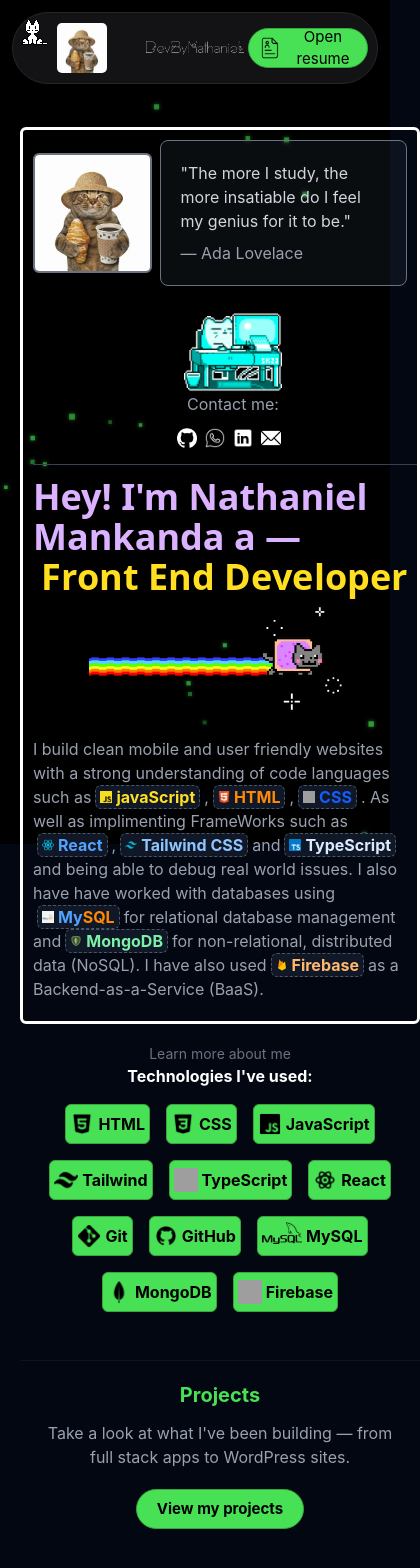
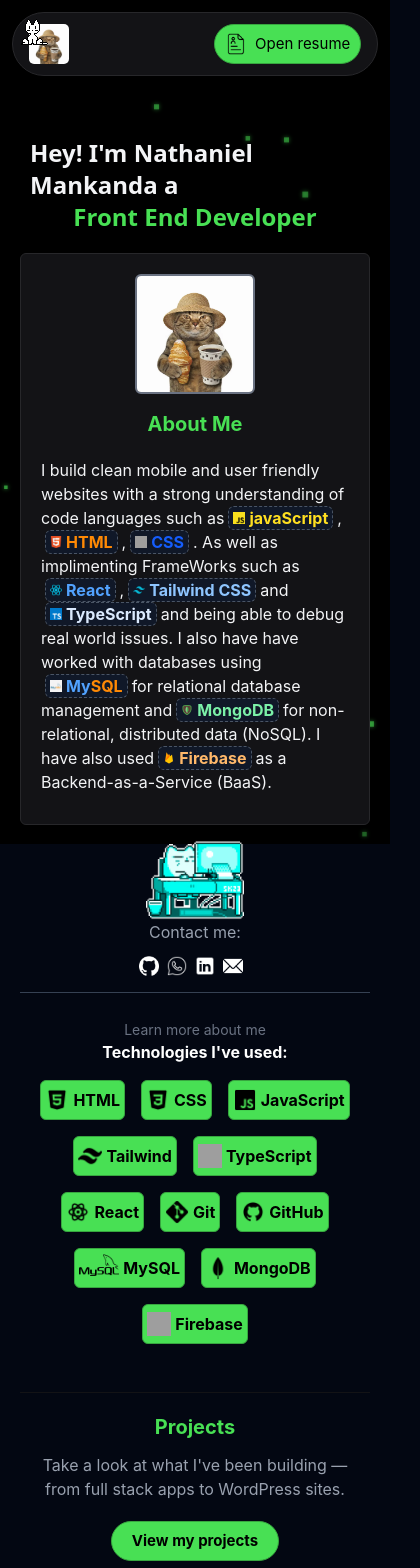
Before and after one commit to NathanielMannkanda/nathaniel-portfolio, a React (Vite) app: page / in a window 390 px wide. Shown: the top 1568 px of the page, 420 px wide, since content can reach past the window. Built offline with nearby package versions, Linux system fonts and the light colour scheme; grey boxes are pictures that could not be loaded; a web font is replaced by a local one.

Commit message:
Fixed mobile layout

```diff
--- a/src/Header.tsx
+++ b/src/Header.tsx
@@ -1,7 +1,7 @@
 import { useRef } from "react"
 
 const navBarClasses =
-  "fixed top-3 left-3 right-3 z-1000 grid h-18 grid-cols-3 items-center justify-items-center gap-4 rounded-full border border-[#27272a] bg-[#131316] px-5 py-2 backdrop-blur-[10px]"
+  "fixed top-3 left-3 right-3 z-1000 flex h-16 sm:h-18 items-center justify-between gap-4 rounded-full border border-[#27272a] bg-[#131316] px-4 sm:px-5 py-2 backdrop-blur-[10px]"
 
 const resumeButtonClasses =
   "relative flex h-10 w-fit min-w-30 cursor-pointer items-center rounded-4xl border border-[#37a63f] bg-[#48E054] p-2.5 text-[15px] text-black will-change-transform [transition:transform_0.15s_ease,box-shadow_0.2s_ease,background-color_0.15s_ease] hover:bg-[#3ebd48] hover:shadow-[0_10px_25px_rgba(0,0,0,0.35)] active:scale-[0.94]"
@@ -21,15 +21,19 @@
 
   return (
     <div className={navBarClasses}>
-      <div className="min-w-12.5">
-        <img className="h-12.5 w-12.5 flex-1 rounded-[5px]" src="/imgs/coffee-cat.png" alt="" />
+      <div className="min-w-12.5 shrink-0">
+        <img className="h-10 w-10 sm:h-12.5 sm:w-12.5 flex-1 rounded-[5px]" src="/imgs/coffee-cat.png" alt="" />
       </div>
 
-      <div>
-        <img className="invert" src="/banners/DevbyNathaniel.png" alt="Website Banner" />
+      <div className="hidden min-w-0 flex-1 justify-center sm:flex">
+        <img
+          className="h-8 w-auto max-w-full object-contain invert md:h-10"
+          src="/banners/DevbyNathaniel.png"
+          alt="Website Banner"
+        />
       </div>
 
-      <div>
+      <div className="shrink-0">
         <button className={resumeButtonClasses} onClick={openResume}>
           <img ref={iconRef} className="h-5.5 mr-2" src="/imgs/cv-icon.png" alt="" />
 
--- /dev/null
+++ b/src/components/AboutMe.tsx
@@ -0,0 +1,80 @@
+import type { ReactNode } from "react"
+
+const badgeClasses =
+  "ml-1 mr-1 inline-flex h-6 w-fit items-center rounded-md border border-dashed border-gray-600 bg-gray-900 p-1 font-bold"
+
+
+const TechBadge = ({
+  icon,
+  textColorClass,
+  children,
+}: {
+  icon: string
+  textColorClass: string
+  children: ReactNode
+}) => (
+  <span className={`${badgeClasses} ${textColorClass}`}>
+    <img className="mr-1 h-3 w-3" src={icon} alt="" />
+    {children}
+  </span>
+)
+
+
+export const AboutMe = () => (
+
+  <div className="mb-2.5 flex h-full w-full max-w-175 sm:min-w-100 flex-1 flex-col items-center rounded-md border p-5 border-[#27272a] bg-[#131316]">
+    <img
+      className="h-30 w-30 rounded-md border-2 border-gray-500"
+      src="/imgs/coffee-cat.png"
+      alt=""
+    />
+
+    <h1 className="mt-4 text-xl font-bold text-[#48E054] md:text-3xl">About Me</h1>
+
+    <div className="text-ml mt-5">
+      <span className="w-fit text-gray-100">
+        I build clean mobile and user friendly websites with a strong understanding of code
+        languages such as
+      </span>
+      <TechBadge icon="/imgs/javascript-icon.png" textColorClass="text-yellow-300">
+        javaScript
+      </TechBadge>
+      <span className="text-gray-100">,</span>
+      <TechBadge icon="/imgs/html-icon.png" textColorClass="text-orange-400">
+        HTML
+      </TechBadge>
+      <span className="text-gray-100">,</span>
+      <TechBadge icon="/imgs/css-icon.png" textColorClass="text-blue-600">
+        CSS
+      </TechBadge>
+      <span className="text-gray-100">. As well as implimenting FrameWorks such as</span>
+      <TechBadge icon="/imgs/react-js-icon.png" textColorClass="text-blue-400">
+        React
+      </TechBadge>
+      <span className="text-gray-100">,</span>
+      <TechBadge icon="/imgs/tailwind-css-icon.png" textColorClass="text-blue-300">
+        Tailwind CSS
+      </TechBadge>
+      <span className="text-gray-100">and</span>
+      <TechBadge icon="/imgs/typescript-icon.png" textColorClass="text-blue-100">
+        TypeScript
+      </TechBadge>
+      <span className="text-gray-100">
+        and being able to debug real world issues. I also have have worked with databases using
+      </span>
+      <TechBadge icon="/imgs/mysql-icon.png" textColorClass="text-blue-100">
+        <span className="text-blue-400">My</span>
+        <span className="text-orange-400">SQL</span>
+      </TechBadge>
+      <span className="text-gray-100">for relational database management and</span>
+      <TechBadge icon="/imgs/mongodb.-logo.png" textColorClass="text-green-300">
+        MongoDB
+      </TechBadge>
+      <span className="text-gray-100">for non-relational, distributed data (NoSQL). I have also used</span>
+      <TechBadge icon="/imgs/firebase-icon.png" textColorClass="text-orange-300">
+        Firebase
+      </TechBadge>
+      <span className="text-gray-100">as a Backend-as-a-Service (BaaS).</span>
+    </div>
+  </div>
+)
--- /dev/null
+++ b/src/components/AdaQuote.tsx
@@ -0,0 +1,9 @@
+export const AdaQuote = () => (
+  <div className="mt-5 mb-2.5 flex w-full max-w-175 sm:min-w-100 flex-1 flex-col items-center justify-center rounded-lg border border-gray-500 bg-gray-700/20 p-5 text-center">
+    <p className="mb-2 text-gray-300">
+      "The more I study, the more insatiable do I feel my genius for it to be."
+    </p>
+
+    <span className="text-gray-400">— Ada Lovelace</span>
+  </div>
+)
--- a/src/components/Cards.tsx
+++ b/src/components/Cards.tsx
@@ -1,143 +1,55 @@
-import { useRef, type ReactNode } from "react"
+import { useRef} from "react"
 import { gsap } from "gsap"
-import { ContactMe } from "./ContactMe"
+import { ScrambleTextPlugin } from "gsap/ScrambleTextPlugin"
 
-const badgeClasses =
-  "ml-1 mr-1 inline-flex h-6 w-fit items-center rounded-md border border-dashed border-gray-600 bg-gray-900 p-1 font-bold"
+gsap.registerPlugin(ScrambleTextPlugin)
 
-const TechBadge = ({
-  icon,
-  textColorClass,
-  children,
-}: {
-  icon: string
-  textColorClass: string
-  children: ReactNode
-}) => (
-  <span className={`${badgeClasses} ${textColorClass}`}>
-    <img className="mr-1 h-3 w-3" src={icon} alt="" />
-    {children}
-  </span>
-)
+
+const glitchChars = "!<>-_\\/[]{}—=+*^?#"
+
+
 
 export const Cards = () => {
   const textRef = useRef<HTMLSpanElement>(null)
-  const text = "Front End Developer".split("")
+  const role = "Front End Developer"
 
   const handleHover = () => {
     if (!textRef.current) return
-    gsap.killTweensOf(textRef.current.children)
+    gsap.killTweensOf(textRef.current)
 
-    gsap.to(textRef.current.children, {
-      y: -8,
-      stagger: 0.03,
-      duration: 0.3,
-      ease: "power2.out",
-    })
-  }
-
-  const handleLeave = () => {
-    if (!textRef.current) return
-    gsap.killTweensOf(textRef.current.children)
-
-    gsap.to(textRef.current.children, {
-      y: 0,
-      stagger: 0.02,
-      duration: 0.3,
-      ease: "power2.out",
+    gsap.to(textRef.current, {
+      duration: 0.8,
+      ease: "none",
+      scrambleText: {
+        text: role,
+        chars: glitchChars,
+        speed: 0.4,
+        revealDelay: 0.1,
+      },
     })
   }
 
   return (
-    <div className="mb-2.5 flex h-full w-full max-w-175 min-w-100 flex-1 flex-col overflow-x-hidden rounded-md border-3 p-2.5">
-      <div className="mb-8 flex flex-row items-center">
-        <img
-          className="h-30 w-30 rounded-md border-2 border-gray-500"
-          src="/imgs/coffee-cat.png"
-          alt=""
-        />
-
-        <div className="ml-2 flex max-h-fit min-h-29 w-full flex-col rounded-lg border border-gray-500 bg-gray-700/20 p-5">
-          <p className="mb-2 text-gray-300">
-            "The more I study, the more insatiable do I feel my genius for it to be."
-          </p>
-
-          <span className="text-gray-400">— Ada Lovelace</span>
-        </div>
-      </div>
-
-      <div className="-mt-4">
-        <ContactMe />
-      </div>
-
+    <div className="mb-2.5 flex h-full w-full max-w-175 sm:min-w-100 flex-1 flex-col overflow-x-hidden rounded-md p-2.5">
       <div className="flex flex-row text-xl">
-        <p className="font-hanken text-4xl font-bold">
-          <a className="text-wrap text-purple-300">Hey! I'm Nathaniel Mankanda a —</a>
-
-          <span
-            ref={textRef}
-            onMouseEnter={handleHover}
-            onMouseLeave={handleLeave}
-            className="ml-2 inline-block text-nowrap text-yellow-300 transition-transform duration-200 hover:-translate-y-0.75 hover:scale-105"
-          >
-            {text.map((char, i) => (
-              <span key={i} className="inline-block will-change-transform">
-                {char === " " ? "\u00A0" : char}
-              </span>
-            ))}
-          </span>
+        <p className="font-hanken text-2xl font-bold sm:text-3xl md:text-4xl w-full">
+          <a className="text-wrap text-gray-100 items-center justify-center flex">
+            Hey! I'm Nathaniel Mankanda a
+          </a>
+          <a className="flex justify-center">
+            <span
+              ref={textRef}
+              onMouseEnter={handleHover}
+              onClick={handleHover}
+              className="inline-block text-wrap sm:text-nowrap text-[#48E054]"
+            >
+              {role}
+            </span>
+          </a>
         </p>
       </div>
 
-      <div className="flex justify-center">
-        <img className="h-30" src="/gifs/nyan-cat.gif" alt="nyan-cat" />
-      </div>
 
-      <div className="text-ml mt-5">
-        <span className="w-fit text-gray-400">
-          I build clean mobile and user friendly websites with a strong understanding of code
-          languages such as
-        </span>
-        <TechBadge icon="/imgs/javascript-icon.png" textColorClass="text-yellow-300">
-          javaScript
-        </TechBadge>
-        <span className="text-gray-400">,</span>
-        <TechBadge icon="/imgs/html-icon.png" textColorClass="text-orange-400">
-          HTML
-        </TechBadge>
-        <span className="text-gray-400">,</span>
-        <TechBadge icon="/imgs/css-icon.png" textColorClass="text-blue-600">
-          CSS
-        </TechBadge>
-        <span className="text-gray-400">. As well as implimenting FrameWorks such as</span>
-        <TechBadge icon="/imgs/react-js-icon.png" textColorClass="text-blue-400">
-          React
-        </TechBadge>
-        <span className="text-gray-400">,</span>
-        <TechBadge icon="/imgs/tailwind-css-icon.png" textColorClass="text-blue-300">
-          Tailwind CSS
-        </TechBadge>
-        <span className="text-gray-400">and</span>
-        <TechBadge icon="/imgs/typescript-icon.png" textColorClass="text-blue-100">
-          TypeScript
-        </TechBadge>
-        <span className="text-gray-400">
-          and being able to debug real world issues. I also have have worked with databases using
-        </span>
-        <TechBadge icon="/imgs/mysql-icon.png" textColorClass="text-blue-100">
-          <span className="text-blue-400">My</span>
-          <span className="text-orange-400">SQL</span>
-        </TechBadge>
-        <span className="text-gray-400">for relational database management and</span>
-        <TechBadge icon="/imgs/mongodb.-logo.png" textColorClass="text-green-300">
-          MongoDB
-        </TechBadge>
-        <span className="text-gray-400">for non-relational, distributed data (NoSQL). I have also used</span>
-        <TechBadge icon="/imgs/firebase-icon.png" textColorClass="text-orange-300">
-          Firebase
-        </TechBadge>
-        <span className="text-gray-400">as a Backend-as-a-Service (BaaS).</span>
-      </div>
     </div>
   )
 }
--- a/src/components/ContactMe.tsx
+++ b/src/components/ContactMe.tsx
@@ -44,7 +44,7 @@
 
 export const ContactMe = () => {
   return (
-    <div className="mb-3 flex w-full min-w-100 max-w-175 flex-1 flex-col items-center justify-center border-b border-gray-700 p-2.5 pb-4">
+    <div className="mb-3 flex w-full sm:min-w-100 max-w-175 flex-1 flex-col items-center justify-center border-b border-gray-700 p-2.5 pb-4">
       <img
         className="h-20"
         src="/gifs/cat-working.gif"
--- a/src/components/Projects.tsx
+++ b/src/components/Projects.tsx
@@ -275,7 +275,7 @@
 
 // Small card shown on the home page that links out to the dedicated /projects page.
 export const ProjectsPreview = () => (
-  <div className="mt-5 mb-2.5 flex h-full w-full min-w-100 max-w-175 flex-1 flex-col items-center rounded-md p-5 text-center">
+  <div className="mt-5 mb-2.5 flex h-full w-full sm:min-w-100 max-w-175 flex-1 flex-col items-center rounded-md p-5 text-center">
     <h1 className="text-xl font-bold text-[#48E054] md:text-3xl">
       Projects
     </h1>
@@ -296,7 +296,7 @@
 // Full projects page. Mobile keeps the original vertical, scroll-down list
 // with no fading. md+ switches to a faded, side-scrolling carousel.
 export const ProjectsPage = () => (
-  <div className="mt-5 mb-2.5 flex h-full w-full min-w-100 max-w-175 flex-1 flex-col items-center justify-center p-2.5 md:max-w-4xl lg:max-w-5xl xl:max-w-6xl">
+  <div className="mt-5 mb-2.5 flex h-full w-full sm:min-w-100 max-w-175 flex-1 flex-col items-center justify-center p-2.5 md:max-w-4xl lg:max-w-5xl xl:max-w-6xl">
     <Link to="/" className="mb-4 self-start text-sm text-gray-400 transition hover:text-[#48E054]">
       ← Back home
     </Link>
--- a/src/components/ReachMe.tsx
+++ b/src/components/ReachMe.tsx
@@ -56,7 +56,7 @@
   }
 
   return (
-    <div className='flex flex-col flex-1 border-3 rounded-md w-full h-auto p-2.5 min-w-100 max-w-175 mt-5'>
+    <div className='flex flex-col flex-1 border-3 rounded-md w-full h-auto p-2.5 sm:min-w-100 max-w-175 mt-5'>
       <h1 className='text-md border-b pb-2'>
         You've made it this far, let's talk.
       </h1>
--- a/src/pages/Home.tsx
+++ b/src/pages/Home.tsx
@@ -1,11 +1,17 @@
 import { Cards } from '../components/Cards'
+import { AboutMe } from '../components/AboutMe'
+import { ContactMe } from '../components/ContactMe'
 import { InfoCard } from '../components/InfoCard'
 import { ProjectsPreview } from '../components/Projects'
+import { AdaQuote } from '../components/AdaQuote'
 
 export const Home = () => (
   <>
     <Cards />
+    <AboutMe />
+    <ContactMe />
     <InfoCard />
     <ProjectsPreview />
+    <AdaQuote />
   </>
 )
```
Also changed, not shown: .claude/settings.local.json.
